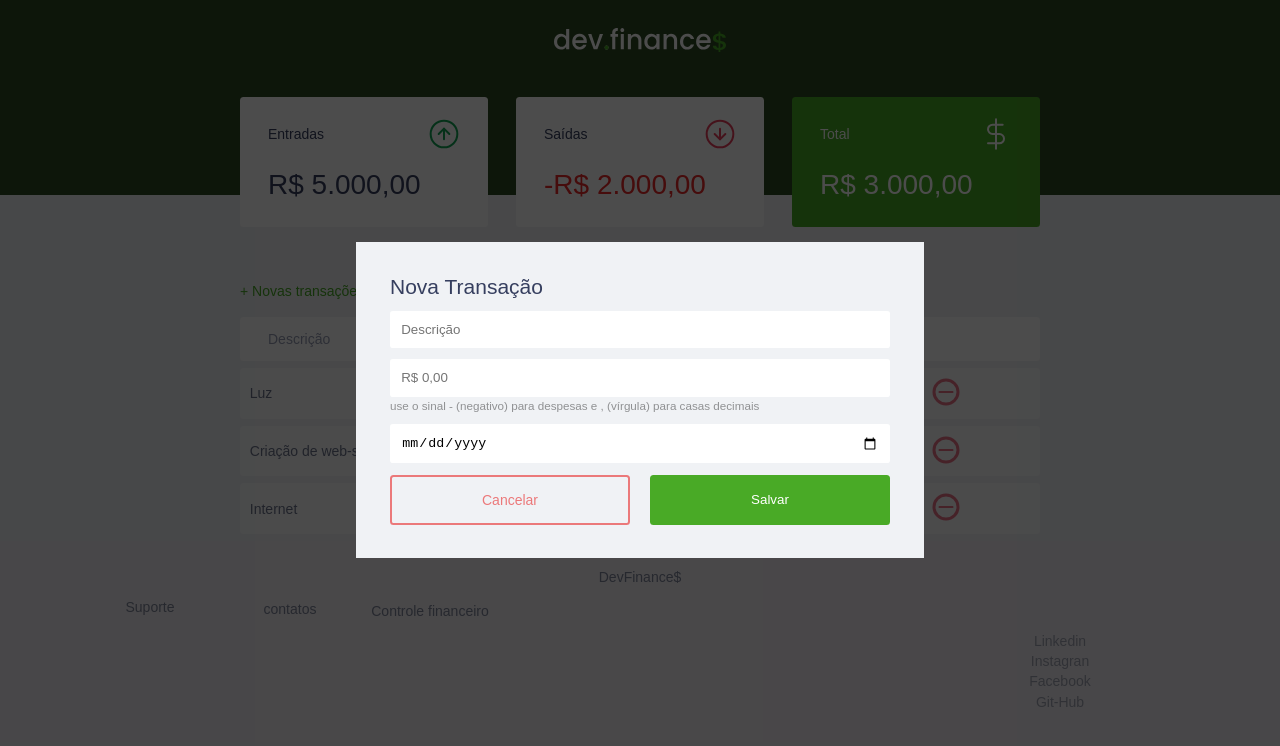
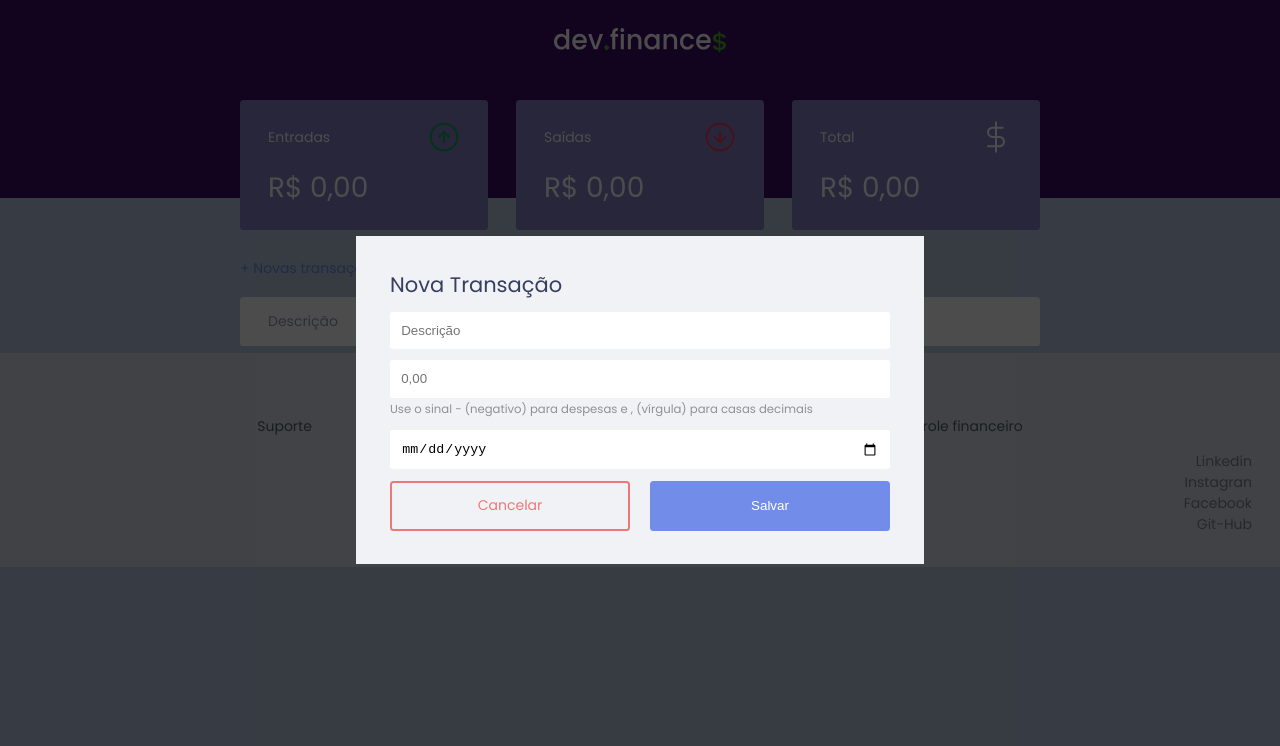
Before and after one commit to JoaoPauloMP0105/Maratona-Discovery, a plain HTML site: page index.html in a window 1280 px wide. Both pictures are taken after a click on the link "+ Novas transações". Drawn offline with Linux system fonts and the light colour scheme.

Commit message:
Construindo a arvore JS

```diff
--- a/global.css
+++ b/global.css
@@ -1,9 +1,16 @@
 /* Global ==================== */
 :root{
-    --dark-blue: #363f5f;
-    --green: #49AA26;
-    --light-green: #3dd705;
+    --dark-blue: #022419;
+    --green: #718de9;
+    --light-green: #040353;
     --red: #e92929;
+    --corpo-white: #b8c8e0;
+    --light-blue: #969cb3;
+    --color-header: #3c0b64;
+    --income-color: #8780c7;
+    --expense-color: #8780c7;
+    --total-color: #8780c7;
+
 }
 
 * {
@@ -16,7 +23,7 @@ html {
 }
 
 body {
-    background-color: #f0f2f5;
+    background-color: var(--corpo-white);
     font-family: 'Poppins', sans-serif;
 }
 
@@ -105,7 +112,7 @@ button:hover{
 
     width: 100%;
     border-spacing: 0 0.5rem;
-    color: #969cb3;
+    color: var(--light-blue);
 
 
 }
@@ -114,14 +121,14 @@ table th{
     font-weight: normal;
     padding: 1rem 2rem;
     text-align: left;
-    color: #969cb3;
+    color: var(--light-blue);
 }
 
 table td{
     background: white;
     padding: 0.7rem 0.7rem;
     text-align: left;
-    color: #969cb3;
+    color: var(--light-blue);
 
 
 }
@@ -165,7 +172,7 @@ h2 {
 
 /* HEADER =================== */
 header{
-    background-color: #2D4A22;
+    background-color: var(--color-header);
     padding: 2rem 0 10rem;
     text-align: center;
 }
@@ -181,6 +188,7 @@ header{
 
 }
 #balance h2 {
+    font-size: small;
     color: #fff;
     margin: 0;
     margin-bottom: 0.8rem;
@@ -201,7 +209,7 @@ header{
     padding: 1rem 3rem ;
     font-weight: bold;
     margin-bottom: 1rem;
-    color: #969cb3;
+    color: var(--light-blue);
 }
 .card h3 {
     font-weight: normal;
@@ -218,11 +226,18 @@ header{
     margin-top: 1rem;
 }
 .card p.expense{
-    color: #e92929;
+    color: var(--red);
 }
-
+.card.income{
+    background: var(--income-color);
+    color: white;
+}
+.card.expense{
+    background: var(--expense-color);
+    color: white;
+}
 .card.total{
- background: var(--green);
+ background: var(--total-color);
  color: white;
 }
 
@@ -306,33 +321,38 @@ footer{
 footer p{
     margin-bottom: 1rem;
 }
- div.suport {
-     margin-right: 70rem;
+.list-inform {
+    display: flex;
+    align-items: center;
+    justify-content: space-evenly;
 }
-div.contact {
-    margin-right: 50rem;
-    margin-top: -2rem;
+.suport .contact .control-finance {
+    margin-top: 2rem;
+    margin-right: 3rem;
 }
-div.control-finance {
-    margin-right: 30rem;
-    margin-top: -2rem;
-}
-div.social {
+.social {
     margin-left: 60rem;
 }
-.social ul{
+.social {
     width: 100%;
     margin: auto;
     list-style: none;
+
 }
-ul.social-link li {
+.social-link {
     padding: 0 0 0.3rem 0;
 }
-ul.social-link li a{
+.social-link li a{
     text-decoration: none;
     color: var(--dark-blue);
     opacity: 0.7;
     cursor: pointer;
+
+
+    display: flex;
+    align-items: center;
+    justify-content: flex-end;
+    margin-right: 2rem;
 }
 ul.social-link li a:hover{
     opacity: 3;
--- a/index.html
+++ b/index.html
@@ -1,5 +1,5 @@
 <!DOCTYPE html>
-<html lang="pt">
+<html lang="pt-br">
 
 <head>
     <!-- Cabeçalho de meta dados do site -->
@@ -7,7 +7,12 @@
     <meta name="viewport" content="width=device-width, initial-scale=1.0">
     <title>MaratonaDiscovery</title>
 
-    <link rel="stylesheet" href="global.css">
+    <link rel="stylesheet" href="./global.css">
+    <link rel="preconnect" href="https://fonts.gstatic.com">
+    <link
+        href="https://fonts.googleapis.com/css2?family=Poppins:ital,wght@0,100;0,400;0,700;1,100;1,400;1,700&display=swap"
+        rel="stylesheet">
+
 </head>
 
 <body>
@@ -22,32 +27,31 @@
     <main class="container">
         <section id="balance">
             <h2 class="sr-only">Balanço</h2>
-            <div class="card">
-
+            <div class="card income">
                 <h3>
                     <span>Entradas</span>
                     <img src="./assets/income.svg" alt="Icone de Entradas">
                 </h3>
-                <p>R$ 5.000,00</p>
+                <p id="incomeDisplay">R$ 0,00</p>
 
             </div>
-            <div class="card">
+            <div class="card expense">
                 <h3>
                     <span>Saídas</span>
                     <img src="./assets/expense.svg" alt="Icone de Saidas">
                 </h3>
-                <p class="expense">-R$ 2.000,00</p>
+                <p id="expenseDisplay">R$ 0,00</p>
             </div>
             <div class="card total">
                 <h3>
                     <span>Total</span>
                     <img src="./assets/total.svg" alt="Icone de Total">
                 </h3>
-                <p>R$ 3.000,00</p>
+                <p id="totalDisplay">R$ 0,00</p>
             </div>
         </section>
 
-        <section id="transection">
+        <section id="transeaction">
             <h2 class="sr-only">Transações</h2>
 
             <a onclick="Modal.open()" href="#" class="button new">
@@ -62,27 +66,9 @@
                         <th></th>
                     </tr>
                 </thead>
+                <!-- Dados a serem inseridos através do java script -->
                 <tbody>
-                    <tr>
-                        <td class="description">Luz</td>
-                        <td class="expense">- R$ 500,00</td>
-                        <td class="date">23/01/2021</td>
-                        <td><img src="./assets/minus.svg" alt="Remover transação"></td>
-                    </tr>
-                    <tr>
-                        <td class="description">Criação de web-site</td>
-                        <td class="income">R$ 5000,00</td>
-                        <td>23/01/2021</td>
-                        <td><img src="./assets/minus.svg" alt="Remover transação"></td>
-
-                    </tr>
-                    <tr>
-                        <td class="description">Internet</td>
-                        <td class="expense">- R$ 200,00</td>
-                        <td class="date">23/01/2021</td>
-                        <td><img src="./assets/minus.svg" alt="Remover transação"></td>
-
-                    </tr>
+                    <!-- Mantenha vazio para o java script inserir os dados -->
                 </tbody>
             </table>
 
@@ -94,32 +80,26 @@
         <div class="modal">
             <div id="form">
                 <h2>Nova Transação</h2>
-                <form action="">
+                <form action="" onsubmit="Form.submit(event)">
                     <div class="input-group">
-                        <label class="sr-only" for="description">
-                            Descrição
-                        </label>
+                        <label class="sr-only" for="description">Descrição</label>
                         <input type="text" id="description" name="description" placeholder="Descrição" />
                     </div>
+
                     <div class="input-group">
-                        <label class="sr-only" for="amount">
-                            Valor
-                        </label>
-                        <input type="number" step="0.01" id="amount" name="amount" placeholder="R$ 0,00" />
-                        <small>use o sinal - (negativo) para despesas e ,
-                            (vírgula) para casas decimais</small>
+                        <label class="sr-only" for="amount">Valor</label>
+                        <input type="number" step="0.01" id="amount" name="amount" placeholder="0,00" />
+                        <small class="help">Use o sinal - (negativo) para despesas e , (vírgula) para casas
+                            decimais</small>
                     </div>
+
                     <div class="input-group">
-                        <label class="sr-only" for="date">
-                            Data
-                        </label>
+                        <label class="sr-only" for="date">Data</label>
                         <input type="date" id="date" name="date" />
                     </div>
 
                     <div class="input-group actions">
-                        <a onclick="Modal.close()" href="#" class="button cancel">
-                            Cancelar
-                        </a>
+                        <a onclick="Modal.close()" href="#" class="button cancel">Cancelar</a>
                         <button>Salvar</button>
                     </div>
                 </form>
@@ -130,6 +110,7 @@
     <!-- Rodapé da página do site -->
     <footer>
         <p>DevFinance$</p>
+        <div class="list-inform">
             <div class="suport">
                 <p>Suporte</p>
             </div>
@@ -139,35 +120,18 @@
             <div class="control-finance">
                 <p>Controle financeiro</p>
             </div>
+        </div>
+
         <div class="social">
             <ul class="social-link">
-                <li><a href="http://">Linkedin</a></li>
-                <li><a href="http://">Instagran</a></li>
-                <li><a href="http://">Facebook</a></li>
-                <li><a href="http://">Git-Hub</a></li>
+                <li><a href="https://www.linkedin.com/in/jo%C3%A3o-paulo-918535123/" target="_blank">Linkedin</a></li>
+                <li><a href="https://www.instagram.com/joaopaulokbca/?hl=pt-br" target="_blank">Instagran</a></li>
+                <li><a href="https://www.facebook.com/joaopauloamaralmelo/" target="_blank">Facebook</a></li>
+                <li><a href="https://github.com/JoaoPauloMP0105" target="_blank" >Git-Hub</a></li>
             </ul>
         </div>
     </footer>
-    <script>
-        const Modal = {
-            open() {
-                // adicionar a classe active ao modal
-                // adicionando a DOM
-                document
-                    .querySelector('.modal-overlay') //pesquisando um argumento
-                    .classList
-                    .add('active') //buscando a propriedade class list
-
-            },
-            close() {
-                document
-                    .querySelector('.modal-overlay') //pesquisando um argumento
-                    .classList
-                    .remove('active') //buscando a propriedade class list
-
-            }
-        }
-    </script>
+    <script src="./script.js"></script>
 
 </body>
 
--- /dev/null
+++ b/script.js
@@ -0,0 +1,313 @@
+const Modal = {
+  open(){
+      // Abrir modal
+      // Adicionar a class active ao modal
+      document
+          .querySelector('.modal-overlay')
+          .classList
+          .add('active');
+
+  },
+  close(){
+      // fechar o modal
+      // remover a class active do modal
+      document
+          .querySelector('.modal-overlay')
+          .classList
+          .remove('active');
+  }
+};
+
+const Storage = {
+  get() {
+      return JSON.parse(localStorage.getItem("dev.finances:transactions")) || [];
+  },
+
+  set(transactions) {
+      localStorage.setItem("dev.finances:transactions", JSON.stringify(transactions));
+  }
+};
+
+const Transaction = {
+  // Busca os objetos salvos na DOM
+  all: Storage.get(),
+  /**
+   * Metodo para adicionar uma nova transação quando solicitado atraves do
+   * O método push() adiciona um ou mais elementos ao final de um array e
+   * retorna o novo comprimento desse array.
+   */
+  add(transaction){
+      Transaction.all.push(transaction);
+    // chama o metodo reload para mostrar os novos objetos na DOM
+      App.reload();
+  },
+  /**
+   * Metodo para remover o indice selecionado de forma que se retire 1 indice
+   * por vez através do método splice(), altera o conteúdo de uma lista,
+   * adicionando novos elementos enquanto remove elementos antigos.
+   */
+  remove(index) {
+      Transaction.all.splice(index, 1);
+    // chama o metodo reload para mostrar os novos objetos na DOM
+      App.reload();
+  },
+  // Função entradas
+  incomes() {
+    // adicionar variavel igual a '0'
+      let income = 0;
+      // buscar todas as transações
+      Transaction.all.forEach(transaction => {
+        // verificar se as transações são maior que '0'
+          if( transaction.amount > 0 ) {
+            // somar todas as transações junto com a variavel
+              income += transaction.amount;
+          }
+      })
+      // retornar variavel
+      return income;
+  },
+  // Função saidas
+  expenses() {
+      // adicionar variavel igual a '0'
+      let expense = 0;
+      // buscar todas as transações
+      Transaction.all.forEach(transaction => {
+        // verificar se as transações são menor que '0'
+          if( transaction.amount < 0 ) {
+            // somar todas a transações junto com a variavel
+              expense += transaction.amount;
+          }
+      })
+      // retornar a variavel
+      return expense;
+  },
+  // Somando todas as entradas e saidas
+  total() {
+    // Retornando o resultado de trodas as entradas e saidas e mostrando o saldo
+      return Transaction.incomes() + Transaction.expenses();
+  }
+};
+
+const DOM = {
+  // Pega a variavel com o querySelector dentro hash da data-table e dentro do tbody
+  transactionsContainer: document.querySelector('#data-table tbody'),
+
+  addTransaction(transaction, index) {
+      const tr = document.createElement('tr');
+      tr.innerHTML = DOM.innerHTMLTransaction(transaction, index);
+      tr.dataset.index = index;
+      // seleciona a variavel com a função appendChild e monta a tr
+      DOM.transactionsContainer.appendChild(tr);
+  },
+
+  innerHTMLTransaction(transaction, index) {
+    /** variavel inteligente para verificar a forma como o valor será
+    * apresentado, de forma true ou false com condição ternario
+    * se amount é maior que '0' se torna income
+    * OU
+    * se amount é menor que '0' se torna expense
+    */
+      const CSSclass = transaction.amount > 0 ? "income" : "expense";
+
+      const amount = Utils.formatCurrency(transaction.amount);
+
+      const html = `
+      <td class="description">${transaction.description}</td>
+      <td class="${CSSclass}">${amount}</td>
+      <td class="date">${transaction.date}</td>
+      <td>
+          <img onclick="Transaction.remove(${index})" src="./assets/minus.svg" alt="Remover transação">
+      </td>
+      `
+
+      return html;
+  },
+  /**
+   * Função que seleciona os valores dos objetos e soma eles com suas respectivas
+   * condiçoes de entradas - saidas e total e insere nos cards para mostrar os valores
+   * totais de cada operação
+   * total de entradas
+   * total de saidas
+   * total de entradas e saidas que por mostra o saldo disponivel
+   */
+  updateBalance() {
+      document
+          .getElementById('incomeDisplay')
+          // utilizar o metodo utils.formatCurrency para tratar o valor
+          .innerHTML = Utils.formatCurrency(Transaction.incomes());
+      document
+          .getElementById('expenseDisplay')
+          .innerHTML = Utils.formatCurrency(Transaction.expenses());
+      document
+          .getElementById('totalDisplay')
+          .innerHTML = Utils.formatCurrency(Transaction.total());
+  },
+
+  clearTransactions() {
+      DOM.transactionsContainer.innerHTML = "";
+  }
+};
+// formantando os valores do objeto dentro da variavel const Utils
+const Utils = {
+
+  formatAmount(value){
+      /**
+       * O método replace() retorna uma nova string com algumas ou
+       * todas as correspondências de um padrão
+       * substituídas por um determinado caractere (ou caracteres).
+       * O padrão pode ser uma string ou uma RegExp,
+       * e a substituição pode ser uma string ou uma
+       * função a ser chamada para cada correspondência.
+       * Se o padrão for uma string,
+       * apenas a primeira ocorrência será substituída.
+       *
+       * pesquisando assim todas as \ invertidas e pontos e virgula
+       * de forma global e multiplicando assim por 100 para obter o número.
+       */
+      value = Number(value.replace(/\,?\.?/g, "")) * 100;
+
+      return value;
+  },
+
+  formatDate(date) {
+    /**
+     * Função para formatar a data para o padrão Br
+     * O método split() divide uma String em uma lista ordenada de substrings,
+     * coloca essas substrings em um array e retorna o array.
+     * A divisão é feita procurando um padrão,
+     * onde o padrão é fornecido como o primeiro parâmetro na chamada do método.
+     */
+      const splittedDate = date.split("-");
+      return `${splittedDate[2]}/${splittedDate[1]}/${splittedDate[0]}`;
+  },
+  // Função para formatar os numeros e transformando-os em moeda corrent
+  formatCurrency(value) {
+    /**
+     * construimos uma variavel signal igualamos ao numero, solicitamos ao valor
+     *  da value verificamos se ele é maior que '0', não faremos nada
+     * se for menor que '0' faremos a
+     * troca e adicionamos o sinal de negativo junto ao número
+     */
+      const signal = Number(value) < 0 ? "-" : "";
+      /**
+       * Pegamos o valor e transformamos em string o dado
+       * inserimos a função .replace que verifica através dos '\D' maisculo,
+       * para buscar qualquer caracter que não seja número.
+       * em seguida colocaremos '/g' para pesquisa global e verificamos em todo o
+       * documento e substituilo por caracter vazio.
+       */
+      value = String(value).replace(/\D/g, "");
+      /**
+       * Selecionamos a variavél number e dividimos ela por 100 para poder obter
+       * as casas decimais dos numeros
+       */
+      value = Number(value) / 100;
+      /**
+       * O método toLocaleString() retorna uma string com uma
+       * representação sensível a linguagem deste número.
+       * e represnetando em valor de moeda corrente do pais no caso brasileiro
+       */
+      value = value.toLocaleString("pt-BR", {
+          style: "currency",
+          currency: "BRL"
+      });
+      //Retornando a variavel signal concatenado ela com o valor ou value do objeto
+     return signal + value;
+  }
+};
+// Coletando as informações dos dados do formulario
+const Form = {
+  /**
+   * Linkando os inputs e todos os seus componentes com java script para poderem
+   * ser utilizados a partir de agora
+   */
+  description: document.querySelector('input#description'),
+  amount: document.querySelector('input#amount'),
+  date: document.querySelector('input#date'),
+
+  // Trabalhando com os valores dos elemtos htmls do formulario
+  getValues() {
+      return {
+          description: Form.description.value,
+          amount: Form.amount.value,
+          date: Form.date.value
+      };
+  },
+  // Validando os dados do elemeto e verificando se estão vazios
+  validateFields() {
+      const { description, amount, date } = Form.getValues();
+
+      /**
+       * Condição para verificar se os campos do input estão vazios e
+       * trantando com uma mensagem de error caso eles estejam em brancos
+       */
+      if( description.trim() === "" ||
+          amount.trim() === "" ||
+          date.trim() === "" ) {
+              throw new Error("Por favor, preencha todos os campos");
+      }
+  },
+
+  formatValues() {
+      let { description, amount, date } = Form.getValues();
+
+      amount = Utils.formatAmount(amount);
+
+      date = Utils.formatDate(date);
+
+      return {
+          description,
+          amount,
+          date
+      };
+  },
+
+  clearFields() {
+      Form.description.value = "";
+      Form.amount.value = "";
+      Form.date.value = "";
+  },
+  //Previnindo o evento padrão do submit do formulario
+  submit(event) {
+      event.preventDefault();
+
+      try {
+        // Validando os campos do formulario
+          Form.validateFields();
+          // Formatando os dados do formulario
+          const transaction = Form.formatValues();
+          Transaction.add(transaction);
+          Form.clearFields();
+          Modal.close();
+      } catch (error) {
+          alert(error.message);
+      }
+  }
+};
+/**
+ * Iniciando a aplicação com o metodo init ao qual ele busca todos os dados dos
+ * objetos e popula a DOM mostrando todos os conteudos do objeto em tela
+ */
+const App = {
+  init() {
+      Transaction.all.forEach(transaction => DOM.addTransaction(transaction));
+      // Chamando a função de balanço
+      DOM.updateBalance();
+      /**
+       *  metodo storageO método setItem() da interface Storage,
+       * quando passado 'chave' e 'valor',
+       * irá adicionar esta chave ao storage,
+       * ou atualizar o valor caso a chave já exista.
+       *  */
+      Storage.set(Transaction.all);
+  },
+  reload() {
+    // Limando a DOM com o metodo clear para poder carregar todos objetos em tela
+    // limpa
+      DOM.clearTransactions();
+      // chamando aplicação com o metodo init para iniciar o ciclo de carregamento
+      App.init();
+  },
+};
+
+App.init();
```
Lines whose indentation alone changed are shown as unchanged.
